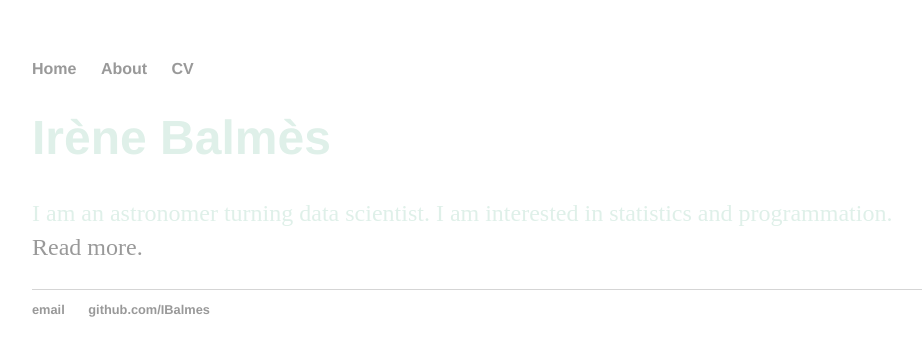
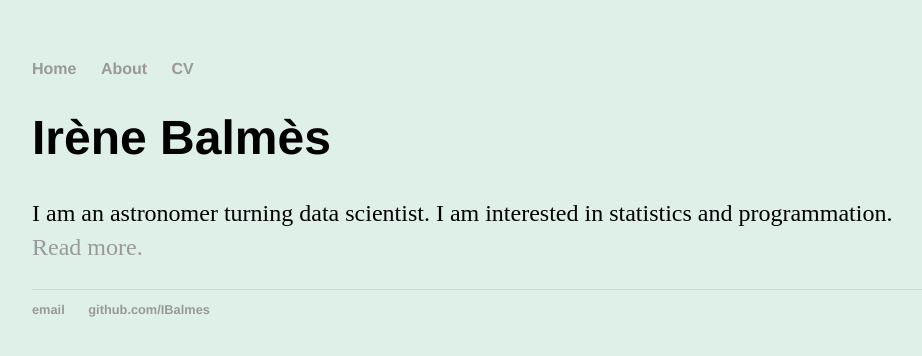
Before and after one commit to IBalmes/IBalmes.github.io, a Jekyll site: the page built from index.html, in a window 1280 px wide. Shown: the top 356 px of the page, without its empty margins (160-1082 px from the left). Built offline with Jekyll 4.4.1, drawn with Linux system fonts in a browser that asks for light colours.

Commit message:
Update main.css

```diff
--- a/css/main.css
+++ b/css/main.css
@@ -1,7 +1,7 @@
 body {
     margin: 60px auto;
     width: 70%;
-    color: #DFF0E9;
+    background-color: #DFF0E9;
 }
 nav ul, footer ul {
     font-family:'Helvetica', 'Arial', 'Sans-Serif';
```
